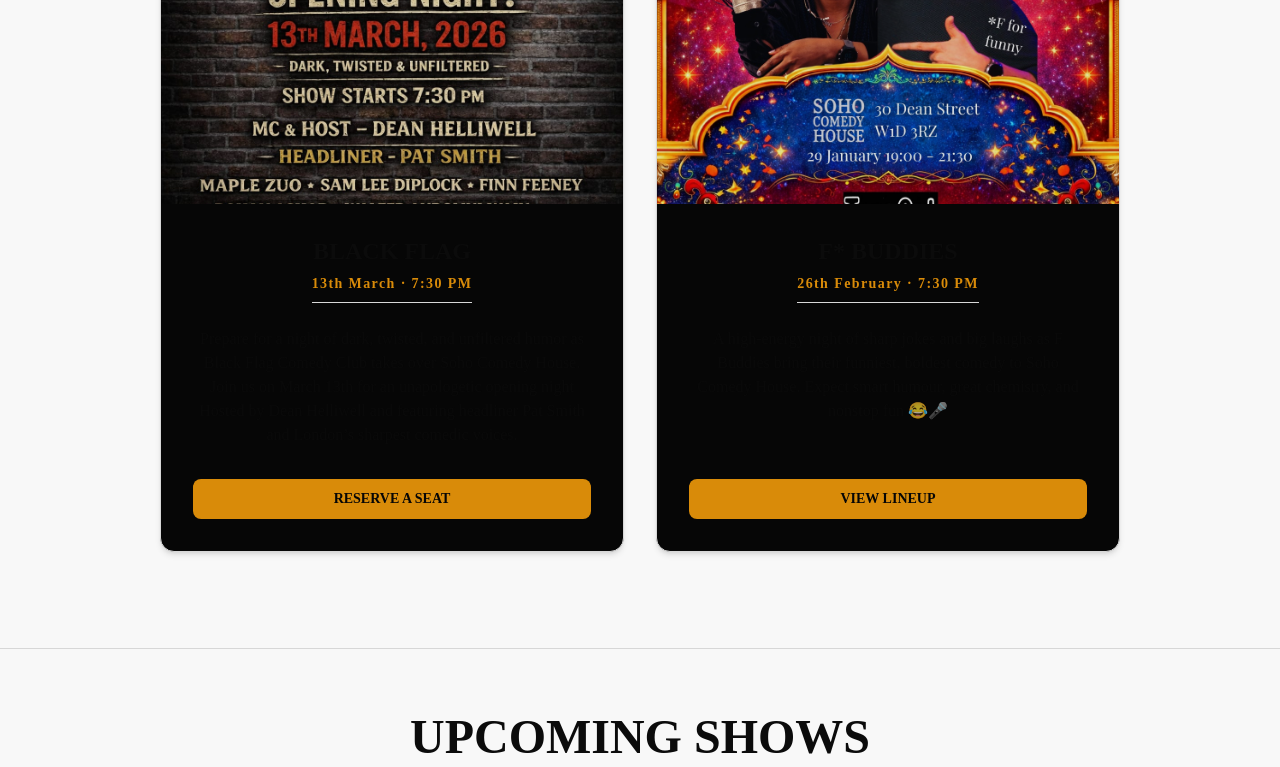
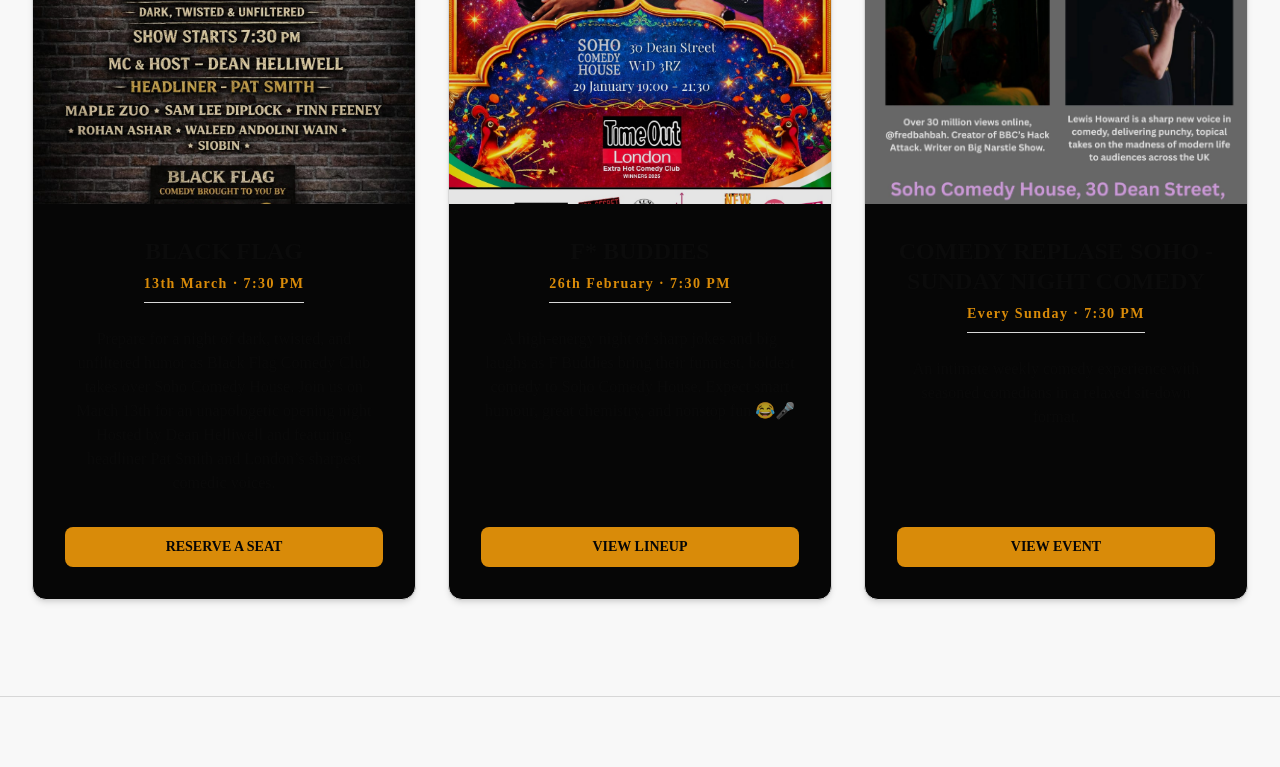
Before and after one commit to maurya-ayush/soho-comedy-house, a React (Vite) app: page / in a window 1280 px wide. Shown: the part 1802-2569 px from the top of the page. Built offline with nearby package versions, Linux system fonts and the light colour scheme; no server answers.

Commit message:
Added another Event to homepage.

```diff
--- a/src/components/upcoming-events.tsx
+++ b/src/components/upcoming-events.tsx
@@ -17,6 +17,13 @@ const weeklyEvents = [
         description: "A high-energy night of sharp jokes and big laughs as F Buddies bring their funniest, boldest comedy to Soho Comedy House. Expect smart humour, great chemistry, and nonstop fun 😂🎤",
         buttonText: "View Lineup",
         image: "/images/buddy-1.jpeg" // Using image from your gallery context
+    },
+    {
+        title: "Comedy Replase SOHO - Sunday Night Comedy",
+        schedule: "Every Sunday · 7:30 PM",
+        description: "An intimate weekly comedy experience with seasoned comedians in a relaxed sit-down format.",
+        buttonText: "View Event",
+        image: "/images/sunday-1.jpeg" // Using image from your gallery context
     }
 ]
 
@@ -34,21 +41,20 @@ export default function UpcomingEvents() {
                 </p>
             </div>
 
-            {/* Events Grid (Restricted to 2 columns) */}
-            <div className="max-w-5xl mx-auto px-4 sm:px-6 lg:px-8 grid gap-8 md:grid-cols-2 mb-8">
+            {/* Events Grid (Expanded to 3 columns on large screens) */}
+            <div className="max-w-7xl mx-auto px-4 sm:px-6 lg:px-8 grid gap-8 md:grid-cols-2 lg:grid-cols-3 mb-8">
                 {weeklyEvents.map((event, index) => (
                     <Link to="/events" key={index} className="group block h-full outline-none">
                         <article
                             className="bg-card border border-border relative overflow-hidden flex flex-col rounded-xl shadow-md hover:shadow-xl hover:scale-[1.02] transition-all duration-300 h-full"
                         >
-                            {/* Photo Section */}
+                            {/* Photo Section - Kept the tall portrait formatting */}
                             <div className="w-full h-[350px] sm:h-[450px] relative overflow-hidden bg-muted">
                                 <img
                                     src={event.image}
                                     alt={event.title}
                                     className="w-full h-full object-cover object-top transition-transform duration-500 group-hover:scale-105"
                                 />
-                                {/* Optional subtle overlay for style */}
                                 <div className="absolute inset-0 bg-black/10 group-hover:bg-transparent transition-colors duration-300" />
                             </div>
 
@@ -56,7 +62,7 @@ export default function UpcomingEvents() {
                             <div className="flex flex-col flex-grow p-8 text-center items-center justify-center relative z-10">
                                 <h3 className="text-2xl font-bold text-foreground mb-2 uppercase leading-tight group-hover:-skew-x-2 transition-transform duration-200">
                                     {event.title}
-                               </h3>
+                                </h3>
 
                                 <div className="font-bold tracking-widest text-sm mb-6 border-b border-border pb-2 inline-block text-primary">
                                     {event.schedule}
```
